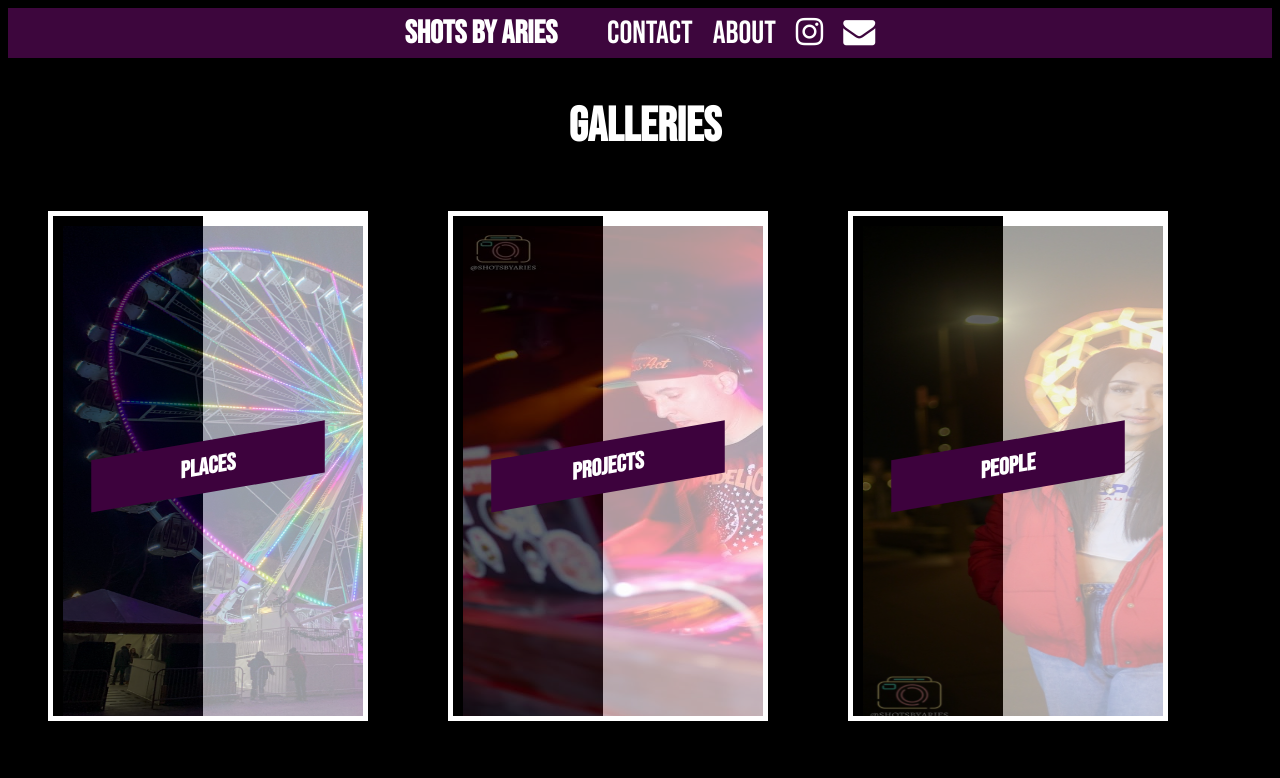
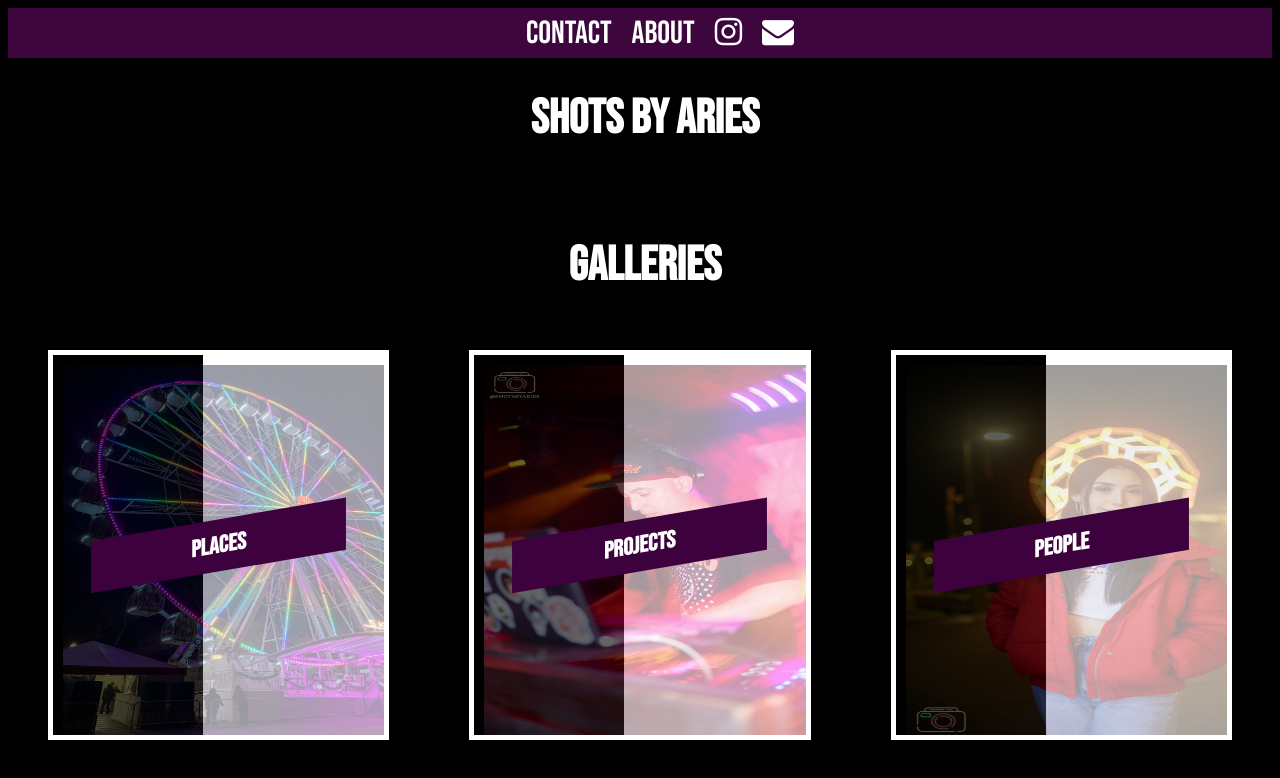
Before and after one commit to Shaq44/ShotsByAriesWebsite, a plain HTML site: page index.html in a window 1280 px wide. Drawn offline with nearby package versions, Linux system fonts and the light colour scheme.

Commit message:
fixed some issues

```diff
--- a/CSS/aboutstyle.css
+++ b/CSS/aboutstyle.css
@@ -3,8 +3,7 @@ body{
 }
 
 .container{
-    height: 100%;
-    width: 100%;
+
     display:grid;
     background-color: black;
     color:white;
@@ -16,9 +15,7 @@ body{
    float:left;
     margin:20px;
     object-fit: cover;
-    grid-column-start: 1;
-    grid-row-start: 2;
-    grid-row-end: 3;
+
 
 
 }
@@ -84,10 +81,7 @@ body{
     font-size: 2em;
     list-style: none;
     justify-content: center;
-    grid-column-start: 1;
-    grid-column-end: 3;
-    grid-row-start: 0;
-    grid-row-end: 1;
+
    background-color: rgb(61, 6, 61);
 }
 
@@ -100,8 +94,10 @@ p{
     font-size: 2em;
     object-position: right center;
     margin: top 40px;
-    overflow: hidden;
-    grid-column-start: 2;
-    grid-row-start: 2;
-    grid-row-end: 3;
+   /* overflow: hidden;*/
+
 }
+
+@media(min-width:650){
+    .container{grid-template-columns: repeat(2,1fr);}
+}
--- a/CSS/homestyle.css
+++ b/CSS/homestyle.css
@@ -1,19 +1,13 @@
 body{
     background-color: black;
-    /*background-image: url('/images/VNP00494.jpeg');*/
-    /*background-size: cover;*/
-
-
-
 
 
 }
 
 img{
 
-    width:500px;
+    width:380px;
     height: 100%;
-    /*object-fit: cover;*/
     object-position: 50% 50%;
     margin:10px;
     cursor: pointer;
@@ -23,29 +17,27 @@ img{
 
 }
 
-.container{
-    display:grid;
-    font-family:"Bebas Neue";
-    /*background-image: url('/images/VNP00494.jpeg');*/
-   /* background-size: cover;*/
-    background-color:black;
-    width: 100%;
-    height: 500px;
-}
+
 
 .header{
     cursor: pointer;
     margin-left:10px;
+    font-family: "Bebas Neue";
+    font-size: 3em;
+    color: white;
+    text-align: center;
 
 
 }
 
 .header2{
+    font-family: "Bebas Neue";
     cursor: pointer;
     margin-left:10px;
     color:white;
     text-align: center;
     font-size:3em;
+
 
 }
 
@@ -53,10 +45,11 @@ img{
     display:flex;
     width:100%;
     height: 50px;
+    font-family:"Bebas Neue";
     color: white;
     flex-direction: row;
    background-color: black;
-    overflow:hidden;
+    overflow:auto;
     justify-content: center;
     align-items: center;
     background-color: rgb(61, 6, 61);
@@ -68,6 +61,9 @@ img{
     flex-direction: row;
     cursor:pointer;
     font-size: 2em;
+    color: white;
+
+
 
 }
 
@@ -118,12 +114,8 @@ transform:translateY(-5px);
 .box2{
    display: flex;
    flex-direction: row;
-   /* margin:50px 0;*/
-   /* text-align: center;*/
-    justify-content: center;
-    align-items: center;
-    height:100%;
-    width:1200px;
+   justify-content: space-evenly;
+   width: 1200;
 }
 
 #list-two{
@@ -175,10 +167,9 @@ figure.pic1{
     text-align:center;
     color:white;
     background-color: #000000;
-    /*width:100%;*/
    font-family: "Bebas Neue";
-   height: 500px;
-   width:500px;
+   height: 380px;
+   width:380px;
    border: solid;
    border-width:5px;
 
@@ -266,10 +257,9 @@ figure.pic2{
     text-align:center;
     color:white;
     background-color: #000000;
-    /*width:100%;*/
    font-family: "Bebas Neue";
-   height: 500px;
-   width:500px;
+   height: 380px;
+   width:380px;
     border:solid;
     border-width:5px;
 
@@ -356,10 +346,9 @@ figure.pic3{
     text-align:center;
     color:white;
     background-color: #000000;
-    /*width:100%;*/
    font-family: "Bebas Neue";
-   height: 500px;
-   width:500px;
+   height: 380px;
+   width:380px;
    border: solid;
    border-width:5px;
 
@@ -439,3 +428,17 @@ figure.pic3.hover:before{
     -webkit-transform: rotate(110deg) translateY(-150%);
   transform: rotate(110deg) translateY(-150%);
 }
+
+@media(max-width:1000px){
+
+    .box1{
+        flex-direction: row;
+        align-items: center;
+    }
+    .box2{flex-direction: column;
+          align-items: center;
+
+
+    }
+
+}
--- a/CSS/scenestyle.css
+++ b/CSS/scenestyle.css
@@ -20,7 +20,7 @@ body{
     flex-direction: column;
     align-items: center;
     justify-content: center;
-    overflow: hidden;
+
 
 
 
--- a/index.html
+++ b/index.html
@@ -15,16 +15,9 @@
 </head>
 <body>
 
-
-
-
-
-    <div class=container>
-
     <div class="box1">
 
-        <h1 class="header" >Shots By Aries</h1>
-
+        <!--<h1 class="header" >Shots By Aries</h1>-->
 
     <ul id="list" style="list-style: none;">
 
@@ -39,7 +32,13 @@
 
     </div>
 
+    <h1 class="header" >Shots By Aries</h1>-->
       <h2 class="header2">GALLERIES</h2>
+
+
+
+
+
 
 
     <div class="box2">
@@ -69,10 +68,16 @@
 
     </div>
 
-    <div class="box3">
 
 
-    </div>
+
+
+
+
+
+
+
+
 </div>
 
 
--- a/portraitGallery.html
+++ b/portraitGallery.html
@@ -4,14 +4,13 @@
     <meta charset="UTF-8">
     <meta http-equiv="X-UA-Compatible" content="IE=edge">
     <meta name="viewport" content="width=device-width, initial-scale=1.0">
-    <link href="CSS/potraitstyle.css" rel="stylesheet">
+    <link href="CSS/portraitstyle.css" rel="stylesheet">
     <link href="https://fonts.googleapis.com/css2?family=Bebas+Neue&display=swap" rel="stylesheet">
     <link rel="stylesheet" href="https://cdnjs.cloudflare.com/ajax/libs/font-awesome/4.7.0/css/font-awesome.min.css">
 
     <title>Potrait Gallery</title>
 </head>
 <body>
- <div>
     <ul id="list" style="list-style: none;">
 
 
@@ -25,7 +24,9 @@
         </li>
 
     </ul>
-    <h1 class="title">Potrait Gallery</h1>
+    <h1 class="title">Portrait Gallery</h1>
+ <div class="gallery-wrapper">
+
     <div class="gallery">
         <img src="potrait_images/31067A56-2B6E-4B93-8AE6-6D6B8405E3FA.jpeg" alt="pic-1"/>
         <img src="potrait_images/96C72CA1-CE8E-486B-964C-9CA062D29D6F.jpeg" alt="pic-3"/>
@@ -35,14 +36,14 @@
 
     </div>
 
-    <div class="gallery">
+    <div class="gallery2">
         <img src="potrait_images/D80EEAE7-C3FF-437E-8BFC-7697668EC9A2.jpeg" alt="pic-5"/>
         <img src="potrait_images/IMG_8867.jpeg" alt="pic-7"/>
         <img src="potrait_images/IMG-0867.JPG" alt="pic-8"/>
         <img src="potrait_images/CS3C1136.JPG" alt="pic-9"/>
     </div>
 
-  </div>
+ </div>
 
 </body>
 </html>
```
Also changed, not shown: CSS/portraitstyle.css (renamed from CSS/potraitstyle.css, +18 -2 lines), about.html (+2 -2 lines). Lines whose indentation alone changed are shown as unchanged.
